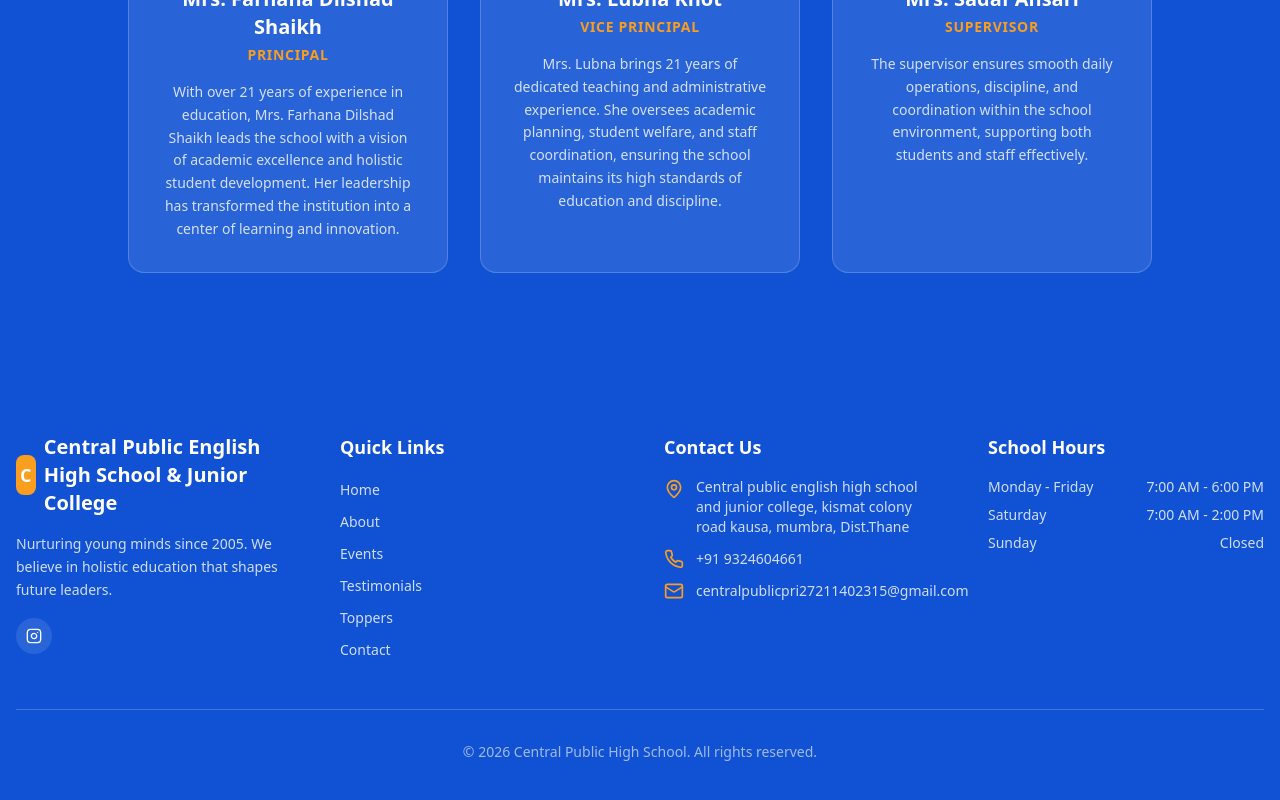
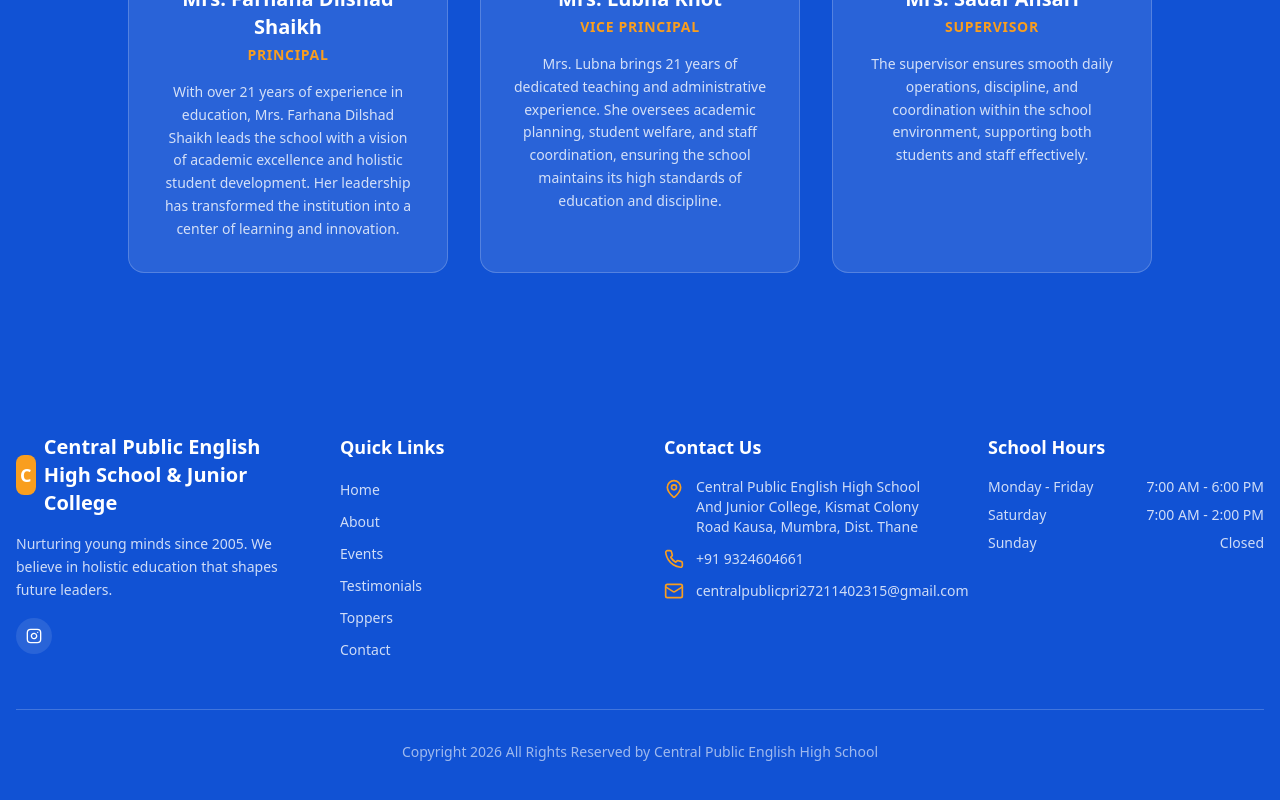
Before and after one commit to CentralPublic/school-website, a React (Vite) app in the folder school-web-portal-main/: page /about in a window 1280 px wide. Shown: the part 3256-4056 px from the top of the page. Built offline with nearby package versions, Linux system fonts and the light colour scheme; the HTML template or start-up script is replaced by a standard one.

Commit message:
Update Footer.tsx

```diff
--- a/school-web-portal-main/src/components/layout/Footer.tsx
+++ b/school-web-portal-main/src/components/layout/Footer.tsx
@@ -20,7 +20,13 @@ export const Footer = () => {
             <div className="flex gap-3">
 
 
-              <a href="https://www.instagram.com/official_cpehs" className="w-9 h-9 bg-primary-foreground/10 rounded-full flex items-center justify-center hover:bg-secondary hover:text-secondary-foreground transition-colors">
+              <a
+                href="https://www.instagram.com/official_cpehs"
+                target="_blank"
+                rel="noopener noreferrer"
+                className="w-9 h-9 bg-primary-foreground/10 rounded-full flex items-center justify-center hover:bg-secondary hover:text-secondary-foreground transition-colors"
+                aria-label="Follow us on Instagram"
+              >
                 <Instagram className="w-4 h-4" />
               </a>
 
@@ -51,18 +57,18 @@ export const Footer = () => {
               <li className="flex items-start gap-3">
                 <MapPin className="w-5 h-5 text-secondary flex-shrink-0 mt-0.5" />
                 <span className="text-primary-foreground/80 text-sm">
-                  Central public english high school and junior college, kismat colony road kausa, mumbra, Dist.Thane
+                  Central Public English High School And Junior College, Kismat Colony Road Kausa, Mumbra, Dist. Thane
                 </span>
               </li>
               <li className="flex items-center gap-3">
                 <Phone className="w-5 h-5 text-secondary flex-shrink-0" />
-                <a href="tel:+1234567890" className="text-primary-foreground/80 hover:text-secondary transition-colors text-sm">
+                <a href="tel:+919324604661" className="text-primary-foreground/80 hover:text-secondary transition-colors text-sm">
                   +91 9324604661
                 </a>
               </li>
               <li className="flex items-center gap-3">
                 <Mail className="w-5 h-5 text-secondary flex-shrink-0" />
-                <a href="mailto:info@springfield.edu" className="text-primary-foreground/80 hover:text-secondary transition-colors text-sm">
+                <a href="mailto:centralpublicpri27211402315@gmail.com" className="text-primary-foreground/80 hover:text-secondary transition-colors text-sm">
                   centralpublicpri27211402315@gmail.com
                 </a>
               </li>
@@ -92,7 +98,7 @@ export const Footer = () => {
         {/* Bottom Bar */}
         <div className="mt-12 pt-8 border-t border-primary-foreground/20 text-center">
           <p className="text-primary-foreground/60 text-sm">
-            © {new Date().getFullYear()} Central Public High School. All rights reserved.
+            Copyright 2026 All Rights Reserved by Central Public English High School
           </p>
         </div>
       </div>
```
